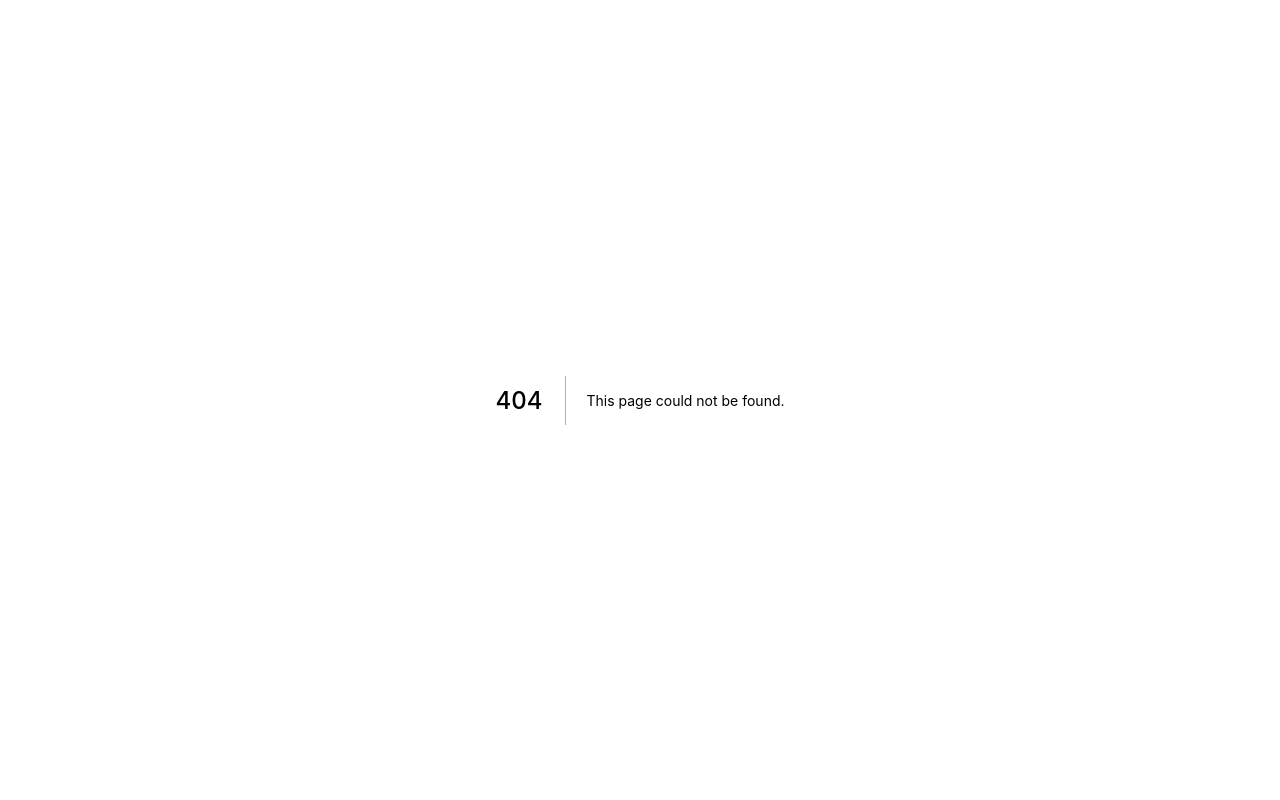
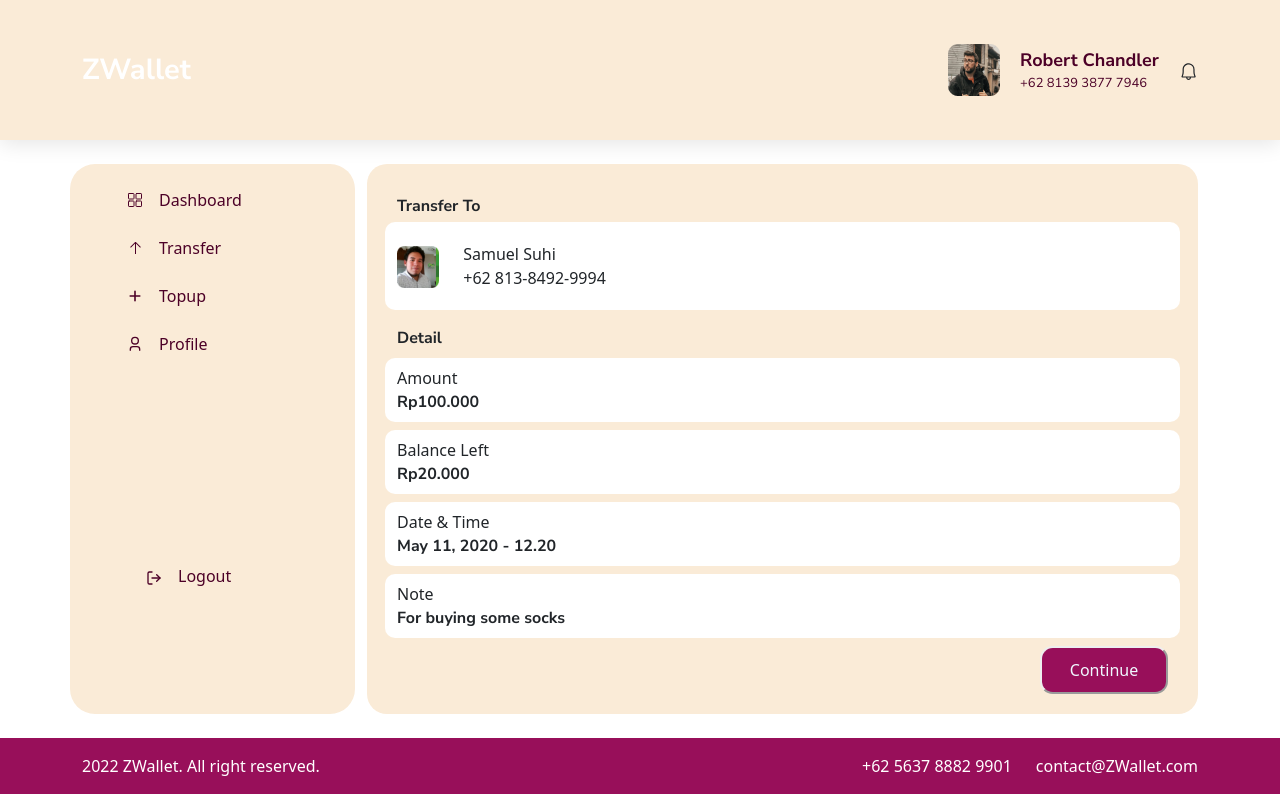
Before and after one commit to aviantofan/Excash-frontend, a Next.js app: page /confirmation in a window 1280 px wide. Before the commit this address had no page. Built offline with nearby package versions, Linux system fonts and the light colour scheme.

Commit message:
feat: add init confimation

```diff
--- /dev/null
+++ b/pages/confirmation.js
@@ -0,0 +1,72 @@
+import SideBar from '../components/SideBar'
+import Image from 'next/image'
+import Header from '../components/Header'
+import Footer from '../components/Footer'
+import Input from '../components/Input'
+import Button from '../components/Button'
+
+const transferInput = () => {
+  return (
+    <>
+      <Header />
+      <div className='container mt-4 mb-4'>
+        <div className='row'>
+          <div className='col-3 sideBar bg-color5' key='sideBar'>
+            <SideBar />
+          </div>
+          <div className='col'>
+            <div className='container dataTransfer bg-color5'>
+              <div className='row'>
+                <div className='col-6 text'>Transfer To</div>
+              </div>
+              <div className='row mt-1 data bg-white align-items-center'>
+                <div className='col-lg-1 mb-3 pt-4' key='history'>
+                  <Image src='/images/2.png' width={56} height={56} alt='user' />
+                </div>
+                <div className='col-lg-11'>
+                  <div>Samuel Suhi</div>
+                  <div>+62 813-8492-9994</div>
+                </div>
+              </div>
+              <div className='row mt-3'>
+                <div className='col-6 text'>Detail</div>
+              </div>
+              <div className='row mt-2 data bg-white align-items-center'>
+                <div className='col-lg py-2'>
+                  <div>Amount</div>
+                  <div className='text'>Rp{Number('100000').toLocaleString('id-ID')}</div>
+                </div>
+              </div>
+              <div className='row mt-2 data bg-white align-items-center'>
+                <div className='col-lg py-2'>
+                  <div>Balance Left</div>
+                  <div className='text'>Rp{Number('20000').toLocaleString('id-ID')}</div>
+                </div>
+              </div>
+              <div className='row mt-2 data bg-white align-items-center'>
+                <div className='col-lg py-2'>
+                  <div>Date & Time</div>
+                  <div className='text'>May 11, 2020 - 12.20</div>
+                </div>
+              </div>
+              <div className='row mt-2 data bg-white align-items-center'>
+                <div className='col-lg py-2'>
+                  <div>Note</div>
+                  <div className='text'>For buying some socks</div>
+                </div>
+              </div>
+              <div className='row mt-2' >
+                <div className='col-12 text-end'>
+                  <Button type='text' className='transferInput'>Continue</Button>
+                </div>
+              </div>
+            </div>
+          </div>
+        </div>
+      </div>
+      <Footer />
+    </>
+  )
+}
+
+export default transferInput
```
